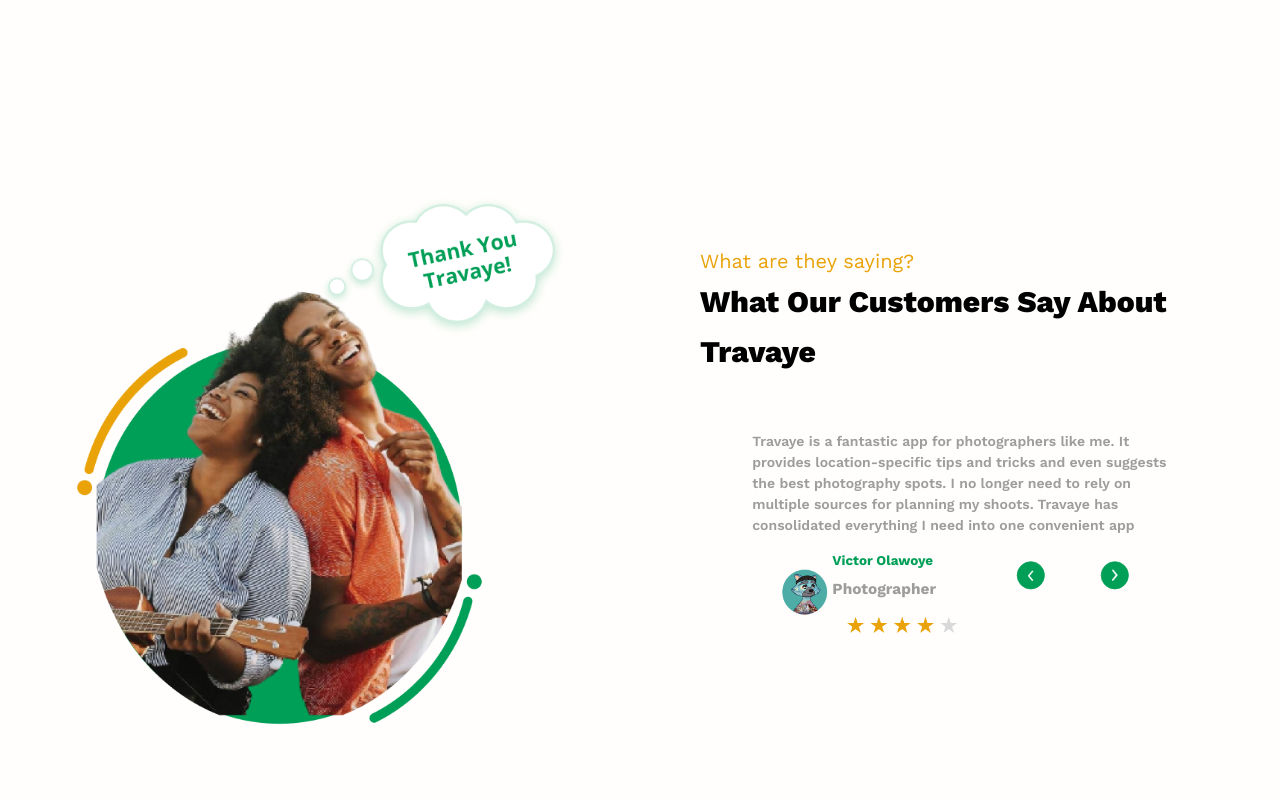
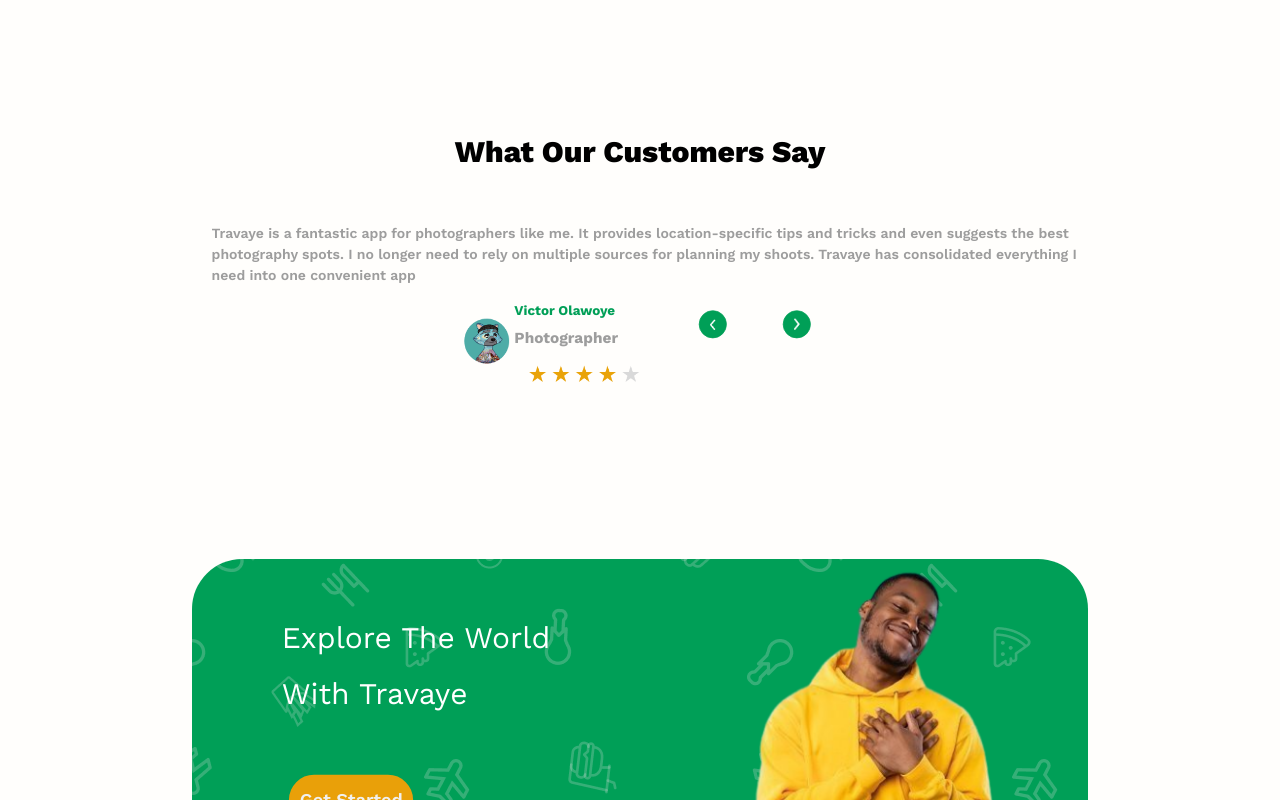
Before and after one commit to tra-vaye/travaye-frontend, a React (Create React App) app: page / in a window 1280 px wide. Shown: the part 2120-2920 px from the top of the page. Built offline with nearby package versions, Linux system fonts and the light colour scheme; no server answers.

Commit message:
update landing page

```diff
--- a/src/Pages/Home/Home.js
+++ b/src/Pages/Home/Home.js
@@ -75,15 +75,16 @@ const Home = () => {
         How To Use Travaye
       </h2>
       <Instructions />
-      <section className={`row px-3 ${classes.reviews}`}>
-        <div className="col-lg-6 d-flex justify-content-center">
+      <section className={`px-3 ${classes.reviews}`}>
+        {/* <div className="col-lg-6 d-flex justify-content-center">
           <img src={ReviewImage} alt="banner" className="img-fluid" />
-        </div>
+        </div> */}
         <div
-          className={`col-lg-6 d-flex flex-column justify-content-center ${classes.content}`}
+          className={`mx-auto d-flex flex-column justify-content-center ${classes.content}`}
         >
-          <h2 className="mx-5">What are they saying?</h2>
-          <h3 className="mx-5">What Our Customers Say About Travaye</h3>
+          <h3 className="text-[#000000] text-[56px] font-[800] text-center">
+            What Our Customers Say
+          </h3>
           <ReviewCarousel classes={classes} />
         </div>
       </section>
```
